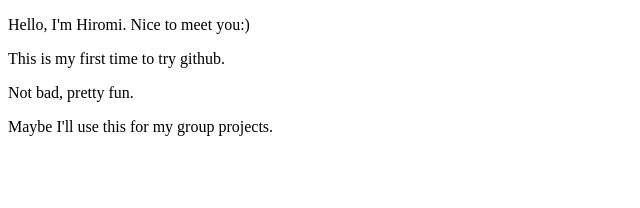
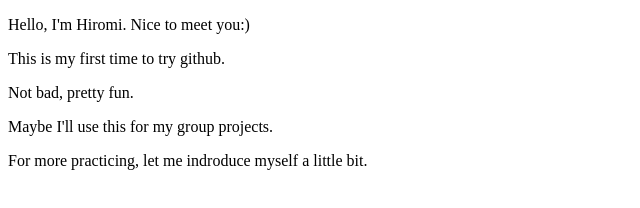
Before and after one commit to hiromiyh/D3, a plain HTML site: page index.html in a window 1280 px wide. Shown: the whole page, without its empty margins (0-640 px from the left). Drawn offline with Linux system fonts and the light colour scheme.

Commit message:
moreinfo

```diff
--- a/index.html
+++ b/index.html
@@ -7,4 +7,6 @@
         <p>This is my first time to try github.</p>
 	<p>Not bad, pretty fun.</p>
 	<p>Maybe I'll use this for my group projects.</p>
+	<p>For more practicing, let me indroduce myself a little bit.</p>
+
 </body>
```
